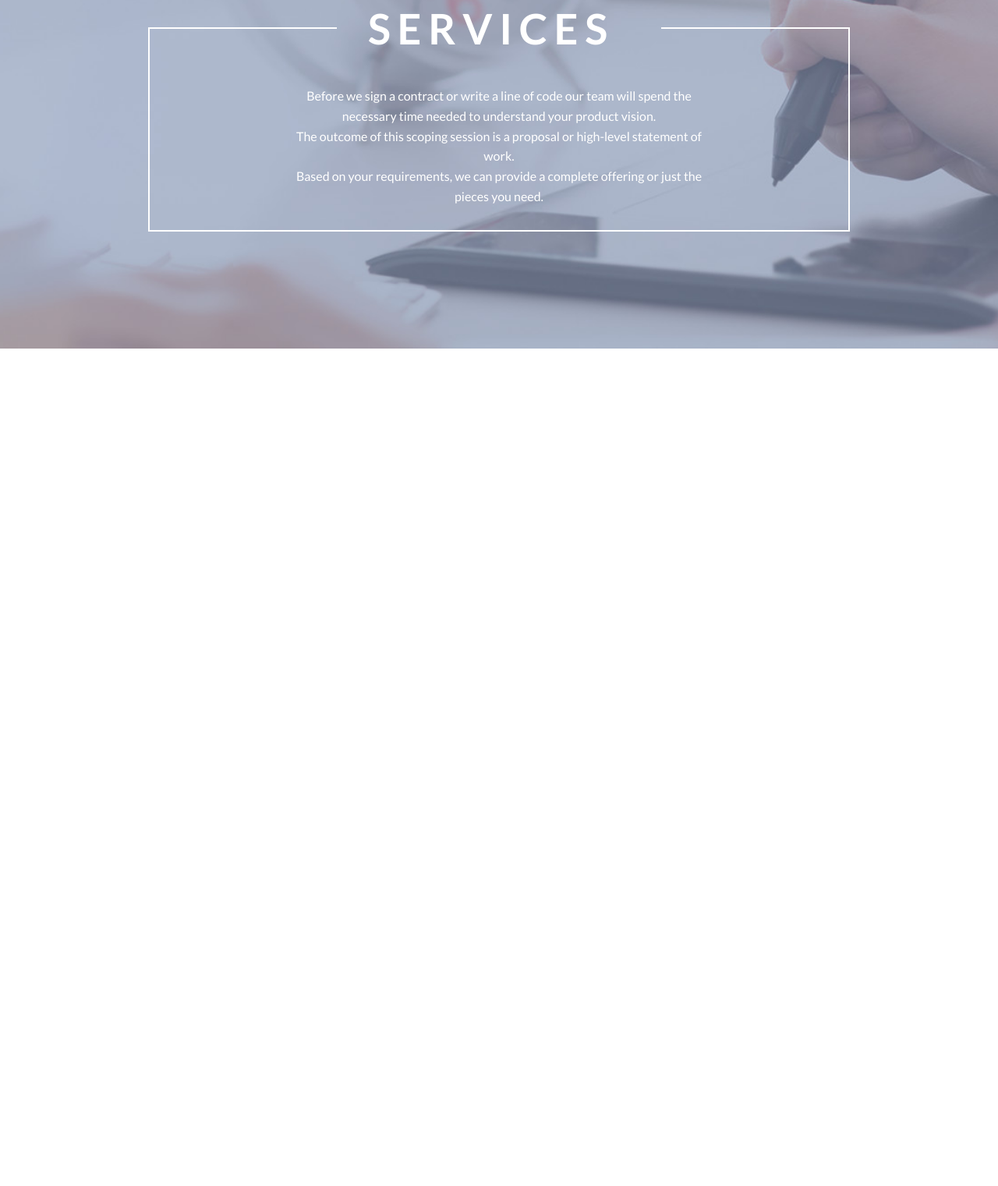
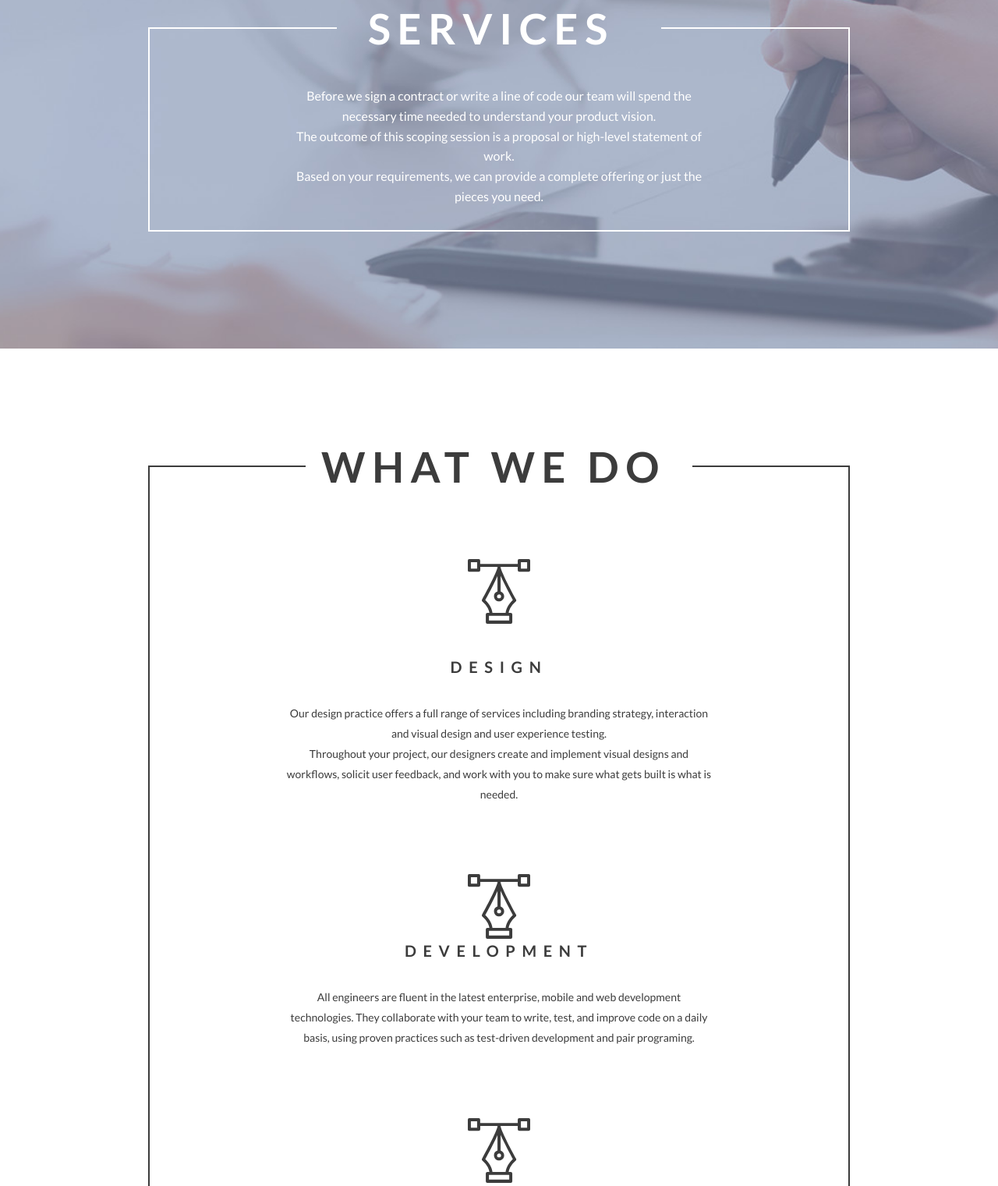
Before and after one commit to sevaslavik/lesson-11.04.2019, a plain HTML site: page index.html in a window 1280 px wide. Shown: the part 1564-3085 px from the top of the page at 78% size. Before the commit the page ends 2011 px from the top, so only its background shows below. Drawn offline with Linux system fonts and the light colour scheme; files whose address does not match are found by name.

Commit message:
going-going

```diff
--- a/index.html
+++ b/index.html
@@ -67,5 +67,32 @@
         </div>
     </section>
     <!--end servis-->
+    <!--What we do-->
+    <section id="about" class="section-box">
+        <div class="grid">
+             <div class="section-box__conteiner">
+                 <h2 class="section-box__title section-box__title--margin">WHAT WE DO</h2>
+                 <img src="img/design.svg" alt="" class="section-box__pen">
+                 <h3>DESIGN</h3>
+                 <p class="section-box__deskription section-box__deskription--up">
+                    Our design practice offers a full range of services including branding strategy,
+                    interaction and visual design and user experience testing.<br>
+                   Throughout your project, our designers create and implement visual designs and workflows, solicit user feedback, and work with you to make sure what gets built is what is needed.
+                 </p>
+                 <img src="img/design.svg" alt="" class="">
+                 <h3>Development</h3>
+                 <p class="section-box__deskription  section-box__deskription--up">
+                    All engineers are fluent in the latest enterprise, mobile and web development technologies.
+                    They collaborate with your team to write, test, and improve code on a daily basis, using proven practices such as test-driven development and pair programing.
+                 </p>
+                 <img src="img/design.svg" alt="" class=" section-box__pen--last">
+                 <h3>Product Management</h3>
+                 <p class="section-box__deskription section-box__deskription--up">
+                    Planning and development is iterative. Because we are constantly coding and testing, the products we build are always ready to go live. This iterative process allows for changes as business requirements evolve.
+                </p>
+             </div>
+        </div>
+    </section>
+    <!--end we do-->
 </body>
 </html>
--- a/scss/_mixins.scss
+++ b/scss/_mixins.scss
@@ -4,3 +4,10 @@
     font-weight: 700;
     letter-spacing: 8.64px;
 }
+
+@mixin page-title-mi($font-size) {
+    font-size: $font-size;
+
+    font-weight: 700;
+    letter-spacing: 8.64px;
+}
--- a/scss/common/_typografy.scss
+++ b/scss/common/_typografy.scss
@@ -6,3 +6,8 @@ h1{
 h2{
     @include page-title(34px);
 }
+
+h3{
+    text-transform: uppercase;
+    @include page-title-mi(20px);
+}
--- a/scss/parts/_section-box.scss
+++ b/scss/parts/_section-box.scss
@@ -48,6 +48,24 @@
         left: 0;
         display: inline-block;
 
+        &--margin::before,
+        &--margin::after{
+            display: inline-block;
+            width: 200px;
+            height: 2px;
+            margin-bottom: 20px;
+            background-color: $color-base;
+        }
+
+        &--margin::before{
+            content: '';
+            margin-right: 20px;
+        }
+
+        &--margin::after{
+            margin-left: 33.5px;
+        }
+
         &--enother:before,
         &--enother:after{
             content: '';
@@ -63,9 +81,6 @@
         }
 
     }
-
-
-
 
     &__deskription {
         padding-top: 75px;
@@ -90,5 +105,17 @@
             padding-top: 0;
             padding-bottom: 30px;
         }
+
+        &--up{
+            padding-top: 35px;
+            padding-bottom: 90px;
+            font-size: 14px;
+        }
+    }
+
+    &__pen {
+        display: inline-block;
+        margin-bottom: 40px;
+        padding-top: 120px;
     }
 }
```
Also changed, not shown: css/style.css, 1 other file.
